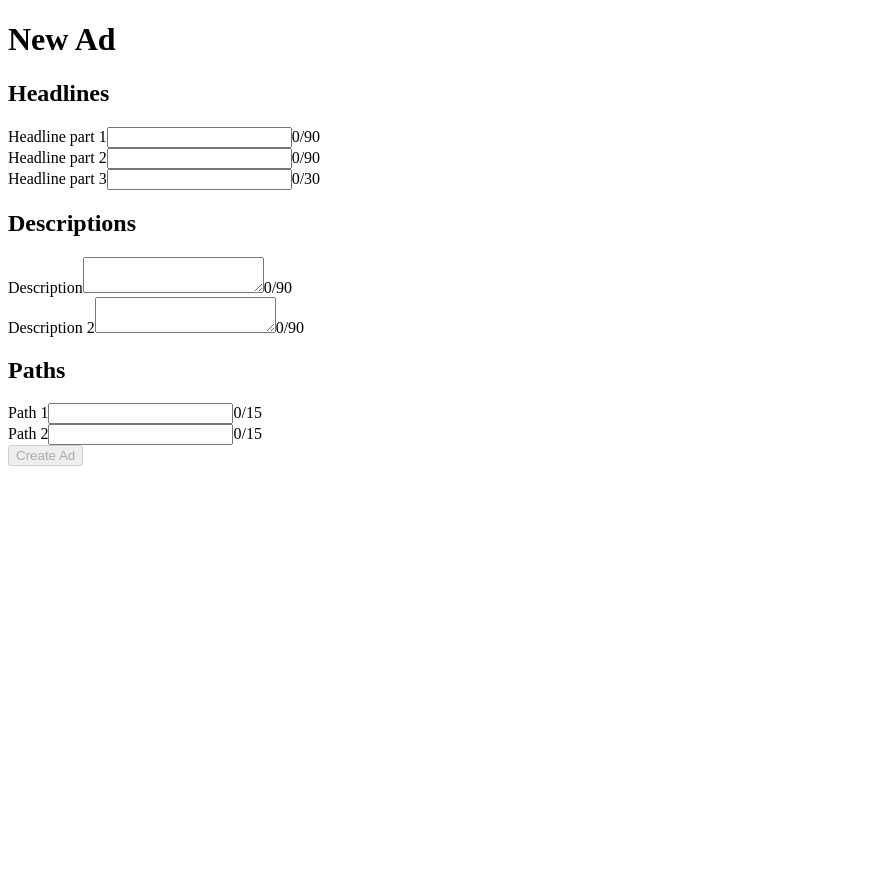
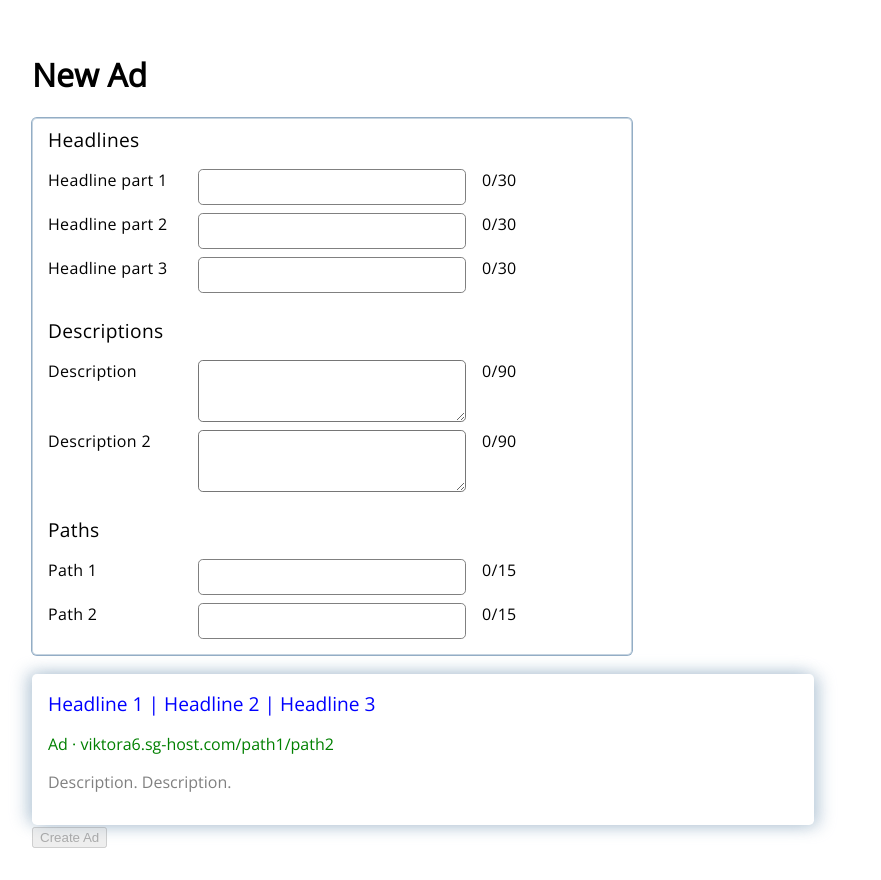
Before and after one commit to mar-veloper/google-ads, a Vue app: page / in a window 1280 px wide. Shown: the whole page, without its empty margins (0-881 px from the left). Before the commit the page ends 800 px from the top, so only its background shows below. Built offline with nearby package versions, Linux system fonts and the light colour scheme.

Commit message:
added card component

```diff
--- a/src/App.vue
+++ b/src/App.vue
@@ -1,7 +1,6 @@
 <template>
   <h1>New Ad</h1>
-
-  <form @submit="e => handleOnSubmit(e)">
+  <form>
     <div v-for="sec of sections" :key="sec.path">
       <Section
         v-model="modelVal[sec.path]"
@@ -11,28 +10,30 @@
         :modelVal="modelVal[sec.path]"
       />
     </div>
-    <button :disabled="!isFormValidated">Create Ad</button>
   </form>
   <h3>{{ validatedMessage }}</h3>
-  <p></p>
-  <p>{{ descriptions }}</p>
-  <p>{{ paths }}</p>
-
-  <div>
-    <h3>{{ headlines }}</h3>
-  </div>
+  <Card :modelVal="modelVal" />
+  <Button
+    @click.prevent="handleOnSubmit"
+    :disabled="!isFormValidated"
+    label="Create Ad"
+  />
 </template>
 
 <script>
 import Section from './components/Section';
+import Card from './components/Card';
+import Button from './components/Button';
 
 import data from './data.json';
-import { createSchema, createModelVal, capitalize } from './helper';
+import { createSchema, createModelVal } from './helper';
 
 export default {
   name: 'App',
   components: {
     Section,
+    Card,
+    Button,
   },
   data() {
     return {
@@ -51,25 +52,8 @@ export default {
       const message = isValidated ? 'Ad is ready to be published!' : '';
       return message;
     },
-    headlines() {
-      console.log(capitalize(this.modelVal.headlines));
-      return this.joinStrings(this.modelVal.headlines, ' | ');
-    },
-    descriptions() {
-      return this.joinStrings(this.modelVal.descriptions, ' ');
-    },
-    paths() {
-      return this.joinStrings(this.modelVal.paths);
-    },
   },
   methods: {
-    joinStrings(items, joinWith = '/') {
-      if (!items) return;
-      return Object.values(items)
-        .filter(item => item)
-        .join(`${joinWith}`);
-    },
-
     validateForm() {
       const paths = data.sections.map(({ path }) => path);
       const staticData = data.staticData;
@@ -79,10 +63,30 @@ export default {
       return !error;
     },
 
-    handleOnSubmit(e) {
-      e.preventDefault();
-      console.log('Hello World');
+    handleOnSubmit() {
+      this.$data.modelVal = createModelVal(data.sections, data.staticData);
     },
   },
 };
 </script>
+<style>
+@import url('https://fonts.googleapis.com/css2?family=Open+Sans:wght@300;400&display=swap');
+
+:root {
+  font-size: 16px;
+}
+
+body,
+html {
+  font-family: 'Open Sans', sans-serif;
+  margin: 0;
+  padding: 1rem;
+}
+
+form {
+  width: 600px;
+  border-radius: 0.3rem;
+  box-shadow: rgba(136, 165, 191, 0.48) 0px 0px 0px 1px inset,
+    rgba(136, 165, 191, 0.9) 0px 0px 0px 1px;
+}
+</style>
--- a/src/common/methods/input.js
+++ b/src/common/methods/input.js
@@ -2,7 +2,10 @@ import { capitalize } from '../../helper';
 
 export default {
   changeModelVal(val, key, sec, modelVal) {
-    const value = sec !== 'paths' ? capitalize(val.trim()) : val.trim();
+    const value =
+      sec !== 'paths'
+        ? capitalize(val.trimStart().replaceAll(/\s+/g, ' '))
+        : val.trimStart().replaceAll(/\s+/g, ' ');
     this.$emit('update:modelValue', {
       ...modelVal,
       [key]: value,
--- /dev/null
+++ b/src/components/Button.vue
@@ -0,0 +1,14 @@
+<template>
+  <button>
+    {{ label }}
+  </button>
+</template>
+<script>
+export default {
+  name: 'Button',
+  props: {
+    label: String,
+  },
+};
+</script>
+<style></style>
--- /dev/null
+++ b/src/components/Card.vue
@@ -0,0 +1,73 @@
+<template>
+  <div>
+    <h4>{{ headlines }}</h4>
+    <h5>Ad · {{ paths }}</h5>
+    <p>{{ descriptions }}</p>
+  </div>
+</template>
+<script>
+import data from '../data.json';
+
+export default {
+  name: 'Card',
+  props: {
+    modelVal: Object,
+  },
+  computed: {
+    headlines() {
+      const headlines = this.joinStrings(this.modelVal.headlines, ' | ');
+      const defaultValue = 'Headline 1 | Headline 2 | Headline 3';
+      return headlines ? headlines : defaultValue;
+    },
+    descriptions() {
+      const descriptions = this.joinStrings(this.modelVal.descriptions, ' ');
+      const defaultValue = 'Description. Description.';
+      return descriptions ? descriptions : defaultValue;
+    },
+    paths() {
+      const url = data.staticData.url;
+      const paths = this.joinStrings(this.modelVal.paths);
+      const defaultValue = 'path1/path2';
+      return `${url}${paths || defaultValue}`;
+    },
+  },
+  methods: {
+    joinStrings(items, joinWith = '/') {
+      if (!items) return;
+      return Object.values(items)
+        .filter(item => item)
+        .join(`${joinWith}`);
+    },
+  },
+};
+</script>
+<style scoped>
+div {
+  max-width: 750px;
+  margin-right: auto;
+  padding: 1rem;
+  border-radius: 0.3rem;
+  box-shadow: rgba(136, 165, 191, 0.48) 6px 2px 16px 0px,
+    rgba(136, 165, 191, 0.48) -6px -2px 16px 0px;
+}
+
+h4 {
+  margin: 0 0 1rem;
+  font-size: 1.2rem;
+  color: blue;
+  font-weight: 400;
+}
+
+h5 {
+  margin: 0 0 1rem;
+  font-size: 1rem;
+  color: green;
+  font-weight: 300;
+}
+
+p {
+  font-size: 1rem;
+  color: grey;
+  font-weight: 400;
+}
+</style>
--- a/src/components/Input.vue
+++ b/src/components/Input.vue
@@ -3,6 +3,7 @@
   <input
     v-bind="$attrs"
     @input="changeModelVal($event.currentTarget.value, seq, sec, modelVal)"
+    :value="modelVal?.[seq]"
     :type="type"
     :maxlength="maxChar"
   />
@@ -22,4 +23,12 @@ export default {
   },
 };
 </script>
-<style></style>
+<style scoped>
+input {
+  padding: 8px;
+  font-size: 1rem;
+  margin-bottom: 0.5rem;
+  border: 0.01rem solid grey;
+  border-radius: 0.3rem;
+}
+</style>
--- a/src/components/Section.vue
+++ b/src/components/Section.vue
@@ -1,6 +1,7 @@
 <template>
+  <div class="form-section">
     <h2>{{ title }}</h2>
-  <div v-for="item of items" :key="item.seq">
+    <div class="form-section__input" v-for="item of items" :key="item.seq">
       <Textarea
         v-if="item.isTextarea"
         v-bind="$attrs"
@@ -21,6 +22,7 @@
         :sec="sec"
       />
     </div>
+  </div>
 </template>
 <script>
 import Input from './Input';
@@ -40,4 +42,21 @@ export default {
   },
 };
 </script>
-<style></style>
+<style scoped>
+h2 {
+  padding: 0;
+  margin: 0 0 1rem;
+  font-size: 1.2rem;
+  font-weight: 400;
+}
+.form-section {
+  padding: 0.5rem 1rem;
+  letter-spacing: 0.02rem;
+  font-weight: 300;
+}
+.form-section__input {
+  display: grid;
+  grid-template-columns: 1fr 2fr 1fr;
+  gap: 16px;
+}
+</style>
--- a/src/components/TextArea.vue
+++ b/src/components/TextArea.vue
@@ -3,6 +3,7 @@
   <textarea
     v-bind="$attrs"
     @input="changeModelVal($event.currentTarget.value, seq, sec, modelVal)"
+    :value="modelVal?.[seq]"
     :maxlength="maxChar"
   />
   <span>{{ modelVal?.[seq]?.length || 0 }}/{{ maxChar }}</span>
@@ -21,4 +22,12 @@ export default {
   },
 };
 </script>
-<style scoped></style>
+<style scoped>
+textarea {
+  padding: 8px;
+  font-size: 1rem;
+  margin-bottom: 0.5rem;
+  border-radius: 0.3rem;
+  font: inherit;
+}
+</style>
--- a/src/data.json
+++ b/src/data.json
@@ -13,18 +13,19 @@
       "label": "Paths"
     }
   ],
+
   "staticData": {
     "url": "viktora6.sg-host.com/",
     "headlines": [
       {
         "seq": 1,
         "label": "Headline part 1",
-        "maxChar": 90
+        "maxChar": 30
       },
       {
         "seq": 2,
         "label": "Headline part 2",
-        "maxChar": 90
+        "maxChar": 30
       },
       {
         "seq": 3,
--- a/src/helper/createSchema.js
+++ b/src/helper/createSchema.js
@@ -7,10 +7,10 @@ export default (paths, items) => {
     items[path]?.map(item => {
       const key = item.seq;
       const joiValidator = Joi.string()
-        .alphanum()
         .min(3)
         .max(item.maxChar)
-        .required();
+        .required()
+        .trim();
 
       return (schema[path] = {
         ...schema[path],
```
Lines whose indentation alone changed are shown as unchanged.
